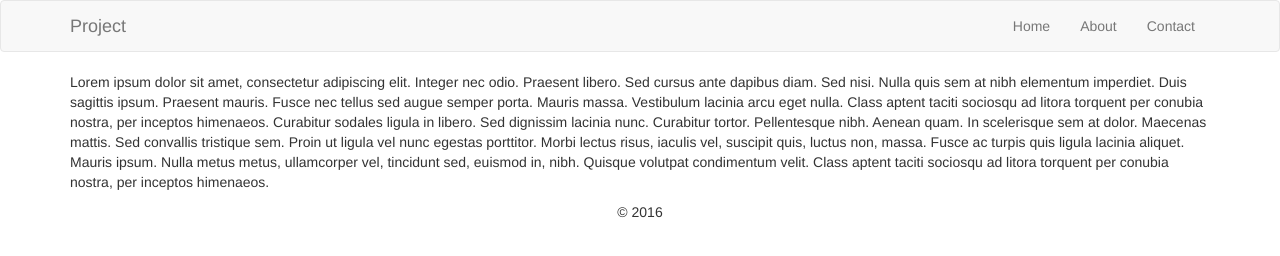
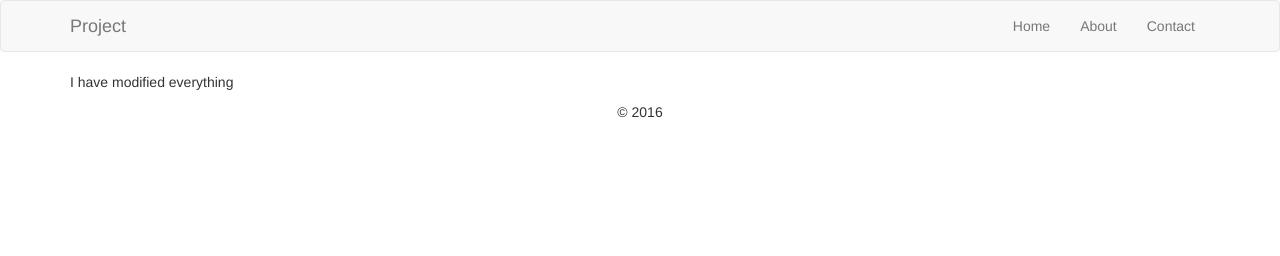
Before and after one commit to adharmateja/ElasticBeanstackSample, a website: page index.html in a window 1280 px wide. Drawn offline with nearby package versions, Linux system fonts and the light colour scheme; files whose address does not match are found by name.

Commit message:
modified now

```diff
--- a/index.html
+++ b/index.html
@@ -37,10 +37,7 @@
 	<main class="container">
 
 		<p>
-		Lorem ipsum dolor sit amet, consectetur adipiscing elit. Integer nec odio. Praesent libero. Sed cursus ante dapibus diam. Sed nisi. Nulla quis sem at nibh elementum imperdiet. Duis sagittis ipsum. Praesent mauris. Fusce nec tellus sed augue semper porta. Mauris massa. Vestibulum lacinia arcu eget nulla. Class aptent taciti sociosqu ad litora torquent per conubia nostra, per inceptos himenaeos. Curabitur sodales ligula in libero. Sed dignissim lacinia nunc.
-
-		Curabitur tortor. Pellentesque nibh. Aenean quam. In scelerisque sem at dolor. Maecenas mattis. Sed convallis tristique sem. Proin ut ligula vel nunc egestas porttitor. Morbi lectus risus, iaculis vel, suscipit quis, luctus non, massa. Fusce ac turpis quis ligula lacinia aliquet. Mauris ipsum. Nulla metus metus, ullamcorper vel, tincidunt sed, euismod in, nibh. Quisque volutpat condimentum velit. Class aptent taciti sociosqu ad litora torquent per conubia nostra, per inceptos himenaeos.
-
+I have modified everything
 		</p>
 	</main>
 
```
